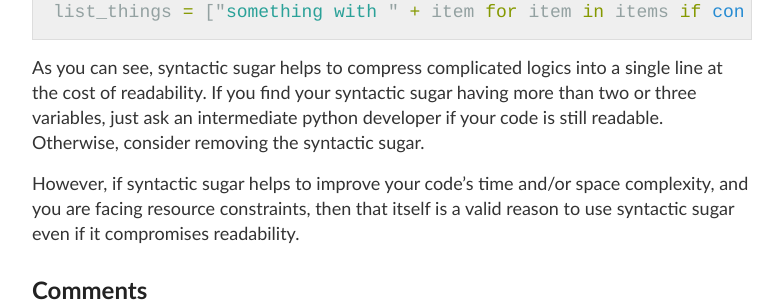
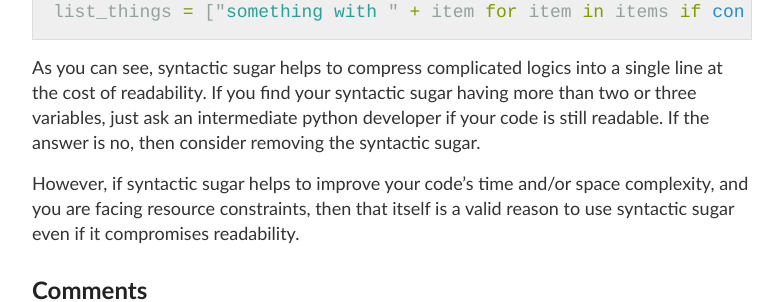
Before and after one commit to wngaw/wngaw.github.io, a Jekyll site: the page built from _posts/2020-08-09-python_tips_and_guiding_principles.md, in a window 1280 px wide and 900 px high, scrolled down 12218 px. Shown: the part 204-506 px from the top of the window, without its empty margins (248-1031 px from the left). Built offline with Jekyll 4.4.1, drawn with Linux system fonts in a browser that asks for light colours.

````diff
--- a/_posts/2020-08-09-python_tips_and_guiding_principles.md
+++ b/_posts/2020-08-09-python_tips_and_guiding_principles.md
@@ -438,7 +438,7 @@
 list_things = ["something with " + item for item in items if condition_based_on(item)]
 ```
 
-As you can see, syntactic sugar helps to compress complicated logics into a single line at the cost of readability. If you find your syntactic sugar having more than two or three variables, just ask an intermediate python developer if your code is still readable. Otherwise, consider removing the syntactic sugar.
+As you can see, syntactic sugar helps to compress complicated logics into a single line at the cost of readability. If you find your syntactic sugar having more than two or three variables, just ask an intermediate python developer if your code is still readable. If the answer is no, then consider removing the syntactic sugar.
 
 However, if syntactic sugar helps to improve your code's time and/or space complexity, and you are facing resource constraints, then that itself is a valid reason to use syntactic sugar even if it compromises readability.
 
````
